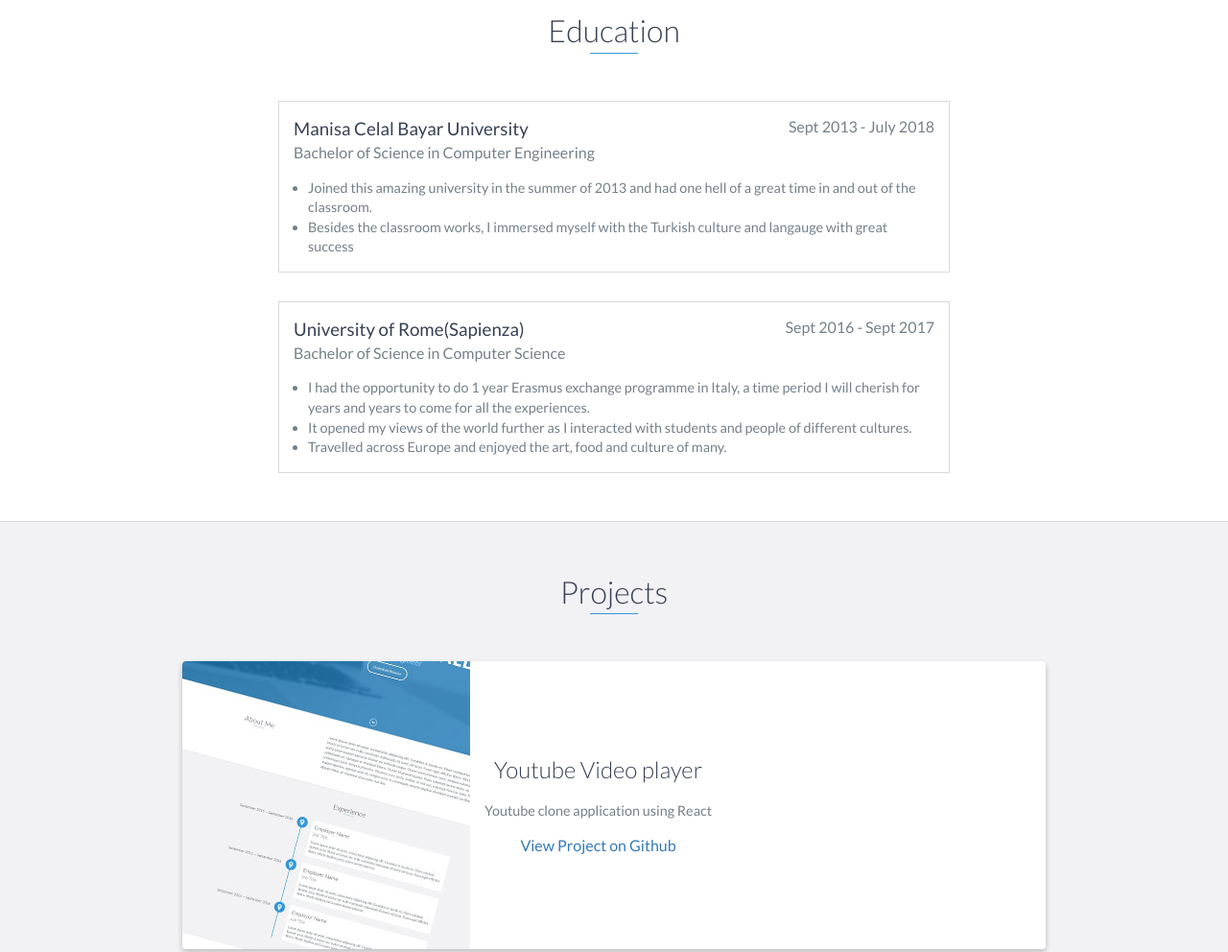
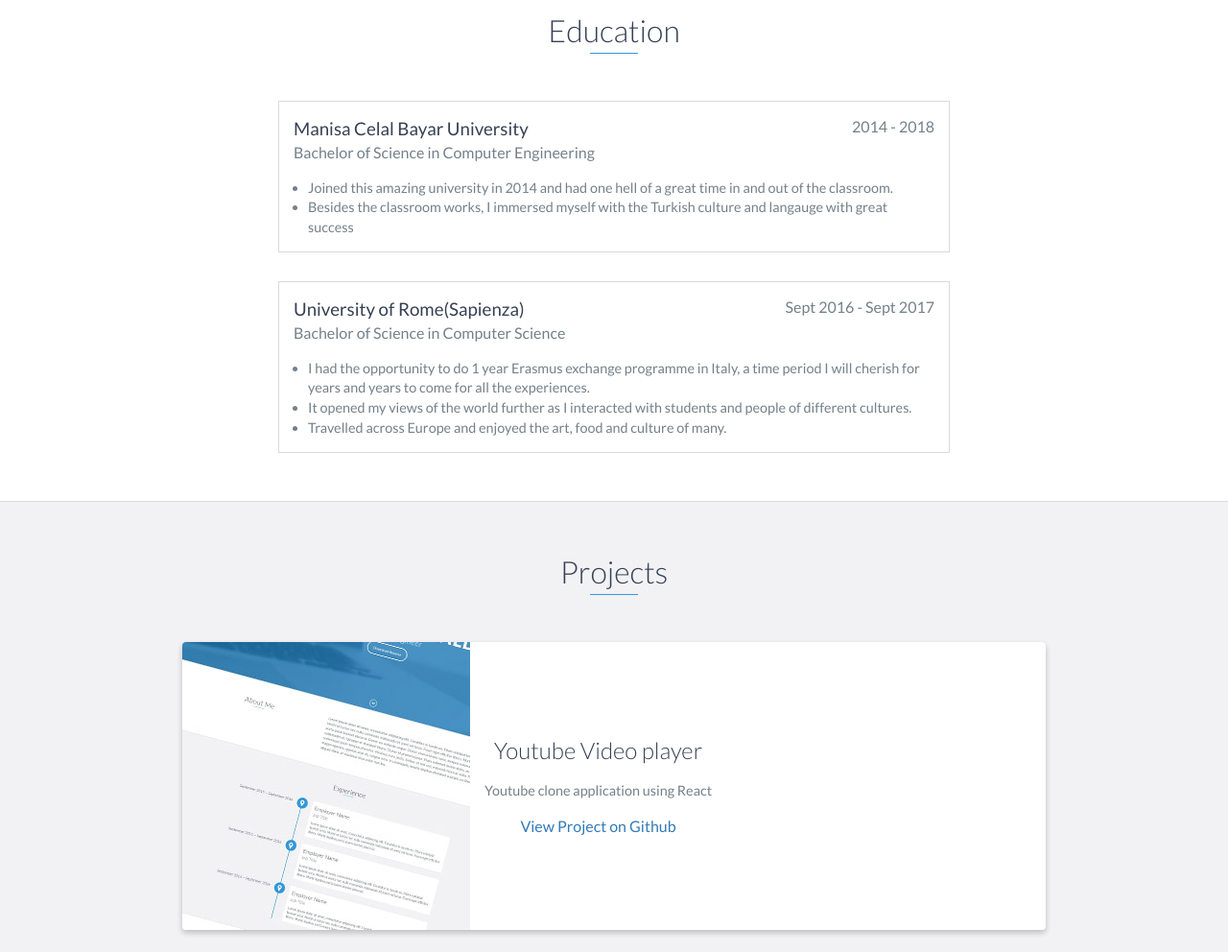
Before and after one commit to mudu93/mudu93.github.io, a website: page index.html in a window 1280 px wide. Shown: the part 1880-2872 px from the top of the page at 96% size. Drawn offline with nearby package versions, Linux system fonts and the light colour scheme.

Commit message:
Update index.html

```diff
--- a/index.html
+++ b/index.html
@@ -121,11 +121,11 @@
         <h2 class="heading">Education</h2>
         <div class="education-block">
             <h3>Manisa Celal Bayar University</h3>
-            <span class="education-date">Sept 2013 - July 2018</span>
+            <span class="education-date">2014 - 2018</span>
             <h4>Bachelor of Science in Computer Engineering</h4>
             <ul>
             <li>
-                Joined this amazing university in the summer of 2013 and had one hell of a great time in and out of the classroom.
+                Joined this amazing university in 2014 and had one hell of a great time in and out of the classroom.
             </li>
             <li>Besides the classroom works, I immersed myself with the Turkish culture and langauge with great success</li>
             </ul>
@@ -233,7 +233,7 @@
             <div class="row">
                 <div class="col-sm-5 copyright">
                     <p>
-                        Copyright &copy; 2020 Mudu Sugal
+                        Copyright &copy; 2021 Mudu Sugal
                     </p>
                 </div>
                 <div class="col-sm-2 top">
```
